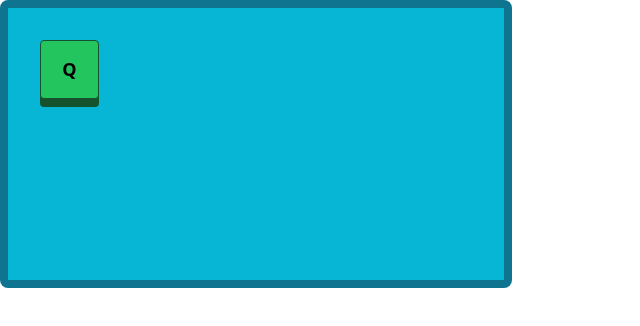
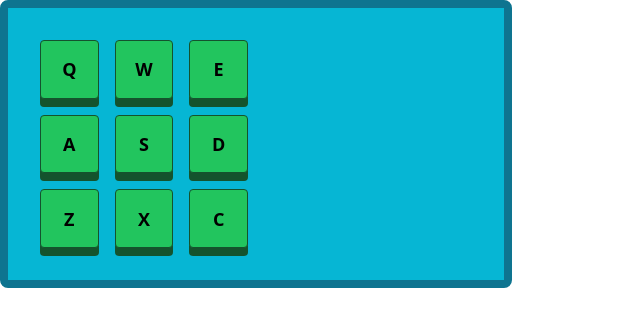
Before and after one commit to kevcomedia/fcc-drum-machine, a React (Vite) app: page / in a window 1280 px wide. Shown: the top 326 px of the page, without its empty margins (0-640 px from the left). Built offline with nearby package versions, Linux system fonts and the light colour scheme.

Commit message:
Layout buttons properly

```diff
--- a/src/App.jsx
+++ b/src/App.jsx
@@ -4,6 +4,14 @@ const App = () => {
   return (
     <div className="w-128 border-8 border-cyan-700 rounded-lg p-8 bg-cyan-500 grid grid-cols-6 grid-rows-3 gap-4">
       <Button label="Q" />
+      <Button label="W" />
+      <Button label="E" />
+      <Button className="row-start-2" label="A" />
+      <Button className="row-start-2" label="S" />
+      <Button className="row-start-2" label="D" />
+      <Button className="row-start-3" label="Z" />
+      <Button className="row-start-3" label="X" />
+      <Button className="row-start-3" label="C" />
     </div>
   )
 }
--- a/src/components/Button.jsx
+++ b/src/components/Button.jsx
@@ -1,7 +1,7 @@
-const Button = ({ label }) => {
+const Button = ({ label, className }) => {
   return (
     <button
-      className="bg-green-500 hover:bg-green-400 text-lg font-bold p-2 aspect-square border border-green-900 rounded shadow-button shadow-green-900 active:bg-yellow-500 active:border-yellow-900 active:translate-y-2 active:shadow-none"
+      className={`${className} bg-green-500 hover:bg-green-400 text-lg font-bold p-2 aspect-square border border-green-900 rounded shadow-button shadow-green-900 active:bg-yellow-500 active:border-yellow-900 active:translate-y-2 active:shadow-none`}
       type="button"
     >
       {label}
```
